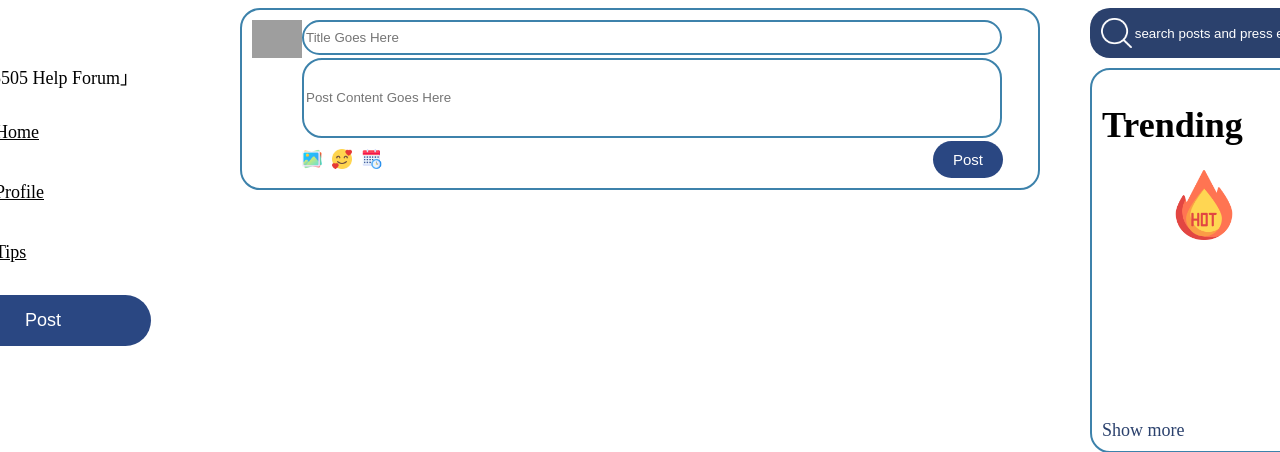
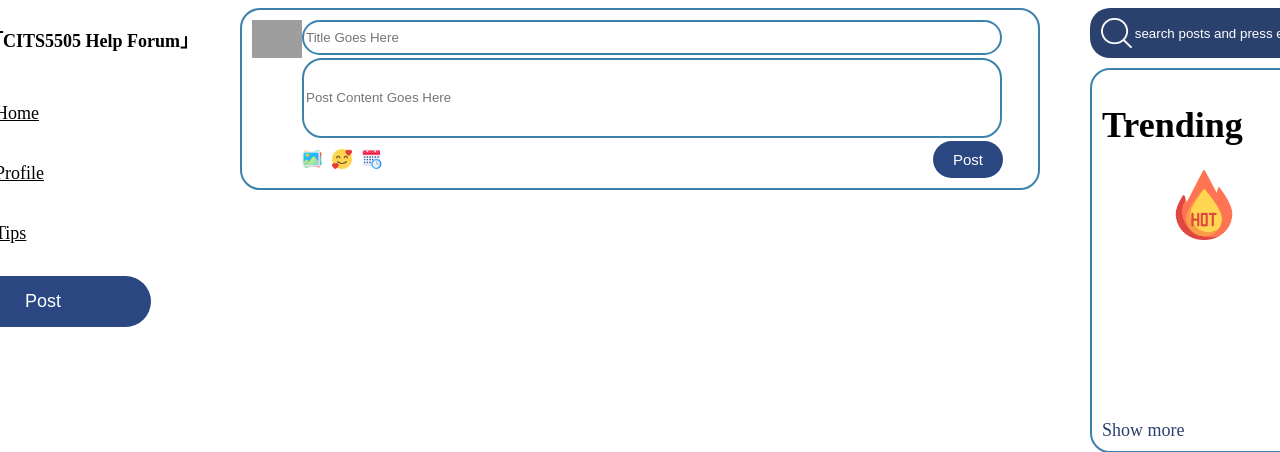
Before and after one commit to miacheng2/CITS5505-Project2, a Flask app: page /index in a window 1280 px wide. Shown: the top 452 px of the page. Run offline with Flask 3, Linux system fonts and the light colour scheme; grey boxes are pictures that could not be loaded.

Commit message:
Modify layouts of logo and topic, rename requirements.

```diff
--- a/app/static/base.css
+++ b/app/static/base.css
@@ -10,6 +10,18 @@
 
 #navigation-area img {
     width: 50px;
+}
+
+#logoAndTopic {
+    display: flex;
+}
+
+#topic {
+    justify-content: center;
+}
+
+#topic p{
+    font-weight: bold;
 }
 
 #navigation ul {
--- a/app/static/index_css.css
+++ b/app/static/index_css.css
@@ -7,7 +7,6 @@ body {
 
 body * {
     box-sizing: border-box;
-    /* border: white solid 1px; */
     color: black;
 }
 
--- a/app/templates/base.html
+++ b/app/templates/base.html
@@ -1,29 +1,32 @@
 <!DOCTYPE html>
 <html lang="en">
-
   <head>
     <meta charset="UTF-8" />
     <meta name="viewport" content="width=device-width, initial-scale=1.0" />
-  {% block homePage %}
-  {% endblock %}
-
-  {% block profile %}
-  {% endblock %}
-  <link rel="stylesheet" href="../static/base.css">
-  <link rel="stylesheet" href="https://cdnjs.cloudflare.com/ajax/libs/font-awesome/5.15.1/css/all.min.css">
+    {% block homePage %} {% endblock %} {% block profile %} {% endblock %}
+    <link rel="stylesheet" href="../static/base.css" />
+    <link
+      rel="stylesheet"
+      href="https://cdnjs.cloudflare.com/ajax/libs/font-awesome/5.15.1/css/all.min.css"
+    />
     <script src="https://ajax.googleapis.com/ajax/libs/jquery/3.6.0/jquery.min.js"></script>
   </head>
 
   <body>
     <div id="navigation-area">
       <div id="logo">
+        <div id="logoAndTopic">
           <div><img src="../static/pic/HomePage-image/logo.png" alt="" /></div>
-      <div>「CITS5505 Help Forum」</div>
+          <div id="topic"><p>「CITS5505 Help Forum」</p></div>
+        </div>
       </div>
       <div id="navigation">
         <ul>
           <li>
-          <img src="../static/pic/HomePage-image/home.png" alt="" /><a href="/index">Home</a>
+            <img src="../static/pic/HomePage-image/home.png" alt="" /><a
+              href="/index"
+              >Home</a
+            >
           </li>
           <!-- <li>
             <img src="../static/pic/HomePage-image/explore.png" alt="" />Explore
@@ -38,12 +41,18 @@
             <img src="../static/pic/HomePage-image/communities.png" alt="" />Communities
           </li> -->
           <li>
-            <img src="../static/pic/HomePage-image/profile.png" alt="" /><a href="/profile">Profile</a>
+            <img src="../static/pic/HomePage-image/profile.png" alt="" /><a
+              href="/profile"
+              >Profile</a
+            >
           </li>
           <li>
-          <img src="../static/pic/HomePage-image/message.png" alt="" /><a href="#" onclick="openTips(); return false;">Tips</a>
+            <img src="../static/pic/HomePage-image/message.png" alt="" /><a
+              href="#"
+              onclick="openTips(); return false;"
+              >Tips</a
+            >
           </li>
-
         </ul>
       </div>
       <div id="post">
@@ -67,26 +76,40 @@
     </div>
     <div class="tips-background" id="tipsBackground">
       <div class="tips-content" onclick="event.stopPropagation();">
-      <p class="tips-text"> - Before creating a new post, it's recommended to search for existing posts that may provide a solution to your question.<br> - When providing details along with your questions, try your best to include only necessary information.<br> - Please consider offering suggestions but not giving straight answers to help other students.<br> - If you solve a problem with others' help here, it would be great if other interested students could see a short 'Great, fixed it!' follow-up message.</p>
+        <p class="tips-text">
+          - Before creating a new post, it's recommended to search for existing
+          posts that may provide a solution to your question.<br />
+          - When providing details along with your questions, try your best to
+          include only necessary information.<br />
+          - Please consider offering suggestions but not giving straight answers
+          to help other students.<br />
+          - If you solve a problem with others' help here, it would be great if
+          other interested students could see a short 'Great, fixed it!'
+          follow-up message.
+        </p>
         <script>
           function openTips() {
-          document.getElementById('tipsBackground').style.display = 'block';
+            document.getElementById("tipsBackground").style.display = "block";
           }
           function closeTips() {
-          document.getElementById('tipsBackground').style.display = 'none';
+            document.getElementById("tipsBackground").style.display = "none";
           }
-        document.getElementById('tipsBackground').addEventListener('click', function(event) {
-          if (event.target === this) {closeTips();}});
-        document.querySelector('.tips-content').addEventListener('click', function(event) {event.stopPropagation();});
+          document
+            .getElementById("tipsBackground")
+            .addEventListener("click", function (event) {
+              if (event.target === this) {
+                closeTips();
+              }
+            });
+          document
+            .querySelector(".tips-content")
+            .addEventListener("click", function (event) {
+              event.stopPropagation();
+            });
         </script>
       </div>
     </div>
 
-  {% block content %}
-  {% endblock %}
-
-  {% block sideArea %}
-  {% endblock %}
+    {% block content %} {% endblock %} {% block sideArea %} {% endblock %}
   </body>
-
 </html>
```
Also changed, not shown: requirements.txt (renamed from requirement.txt). Lines whose indentation alone changed are shown as unchanged.
